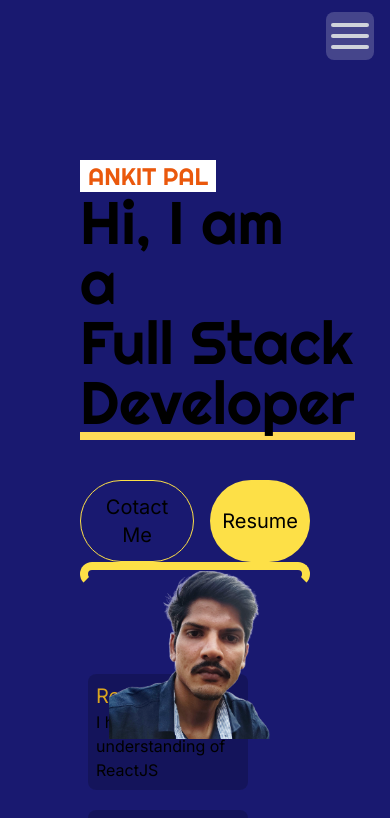
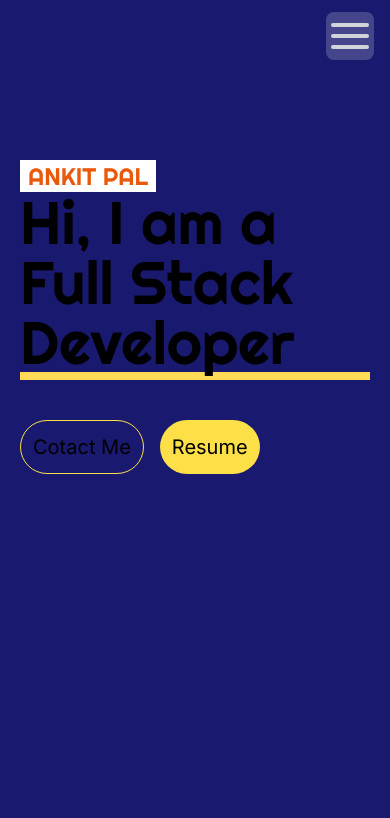
Before and after one commit to palankit003/newPortfolio, a Next.js app: page / in a window 390 px wide. Shown: the top 818 px of the page. Built offline with nearby package versions, Linux system fonts and the light colour scheme.

Commit message:
WIP: Responsive Hero Section

```diff
--- a/app/components/Hero.tsx
+++ b/app/components/Hero.tsx
@@ -8,13 +8,12 @@ const righteous = Righteous({
 export default function Hero() {
 
     return (
-
-        <div className="flex flex-col lg:flex-row justify-between mt-40 mx-20">
+        <div className="flex flex-col lg:flex-row justify-between pt-40 lg:px-20 h-full px-5">
             <div>
                 <p className={`${righteous.className} text-orange-600 text-2xl bg-white w-fit px-2`} >ANKIT PAL</p>
                 <h1 className={`${righteous.className} text-6xl`}>
                     Hi, I am a &nbsp;<div className=" w-fit">
-                        <div>Full Stack Developer</div>
+                        <div className='sm:text-4xl lg:text-6xl'>Full Stack Developer</div>
                         <div className="w-full h-2 bg-[#FFDB58]"></div>
                     </div>
                 </h1>
@@ -24,7 +23,7 @@ export default function Hero() {
                 </div>
             </div>
             <div className=' relative rounded-full lg:w-[400px] lg:h-[400px] border-yellow-300 border-[0.5rem] border-b-[#00000000] pt-2'>
-                <Image src={User} alt='ankit pal' className='absolute right-[15%] top-[7%] w-[75%]' />
+                <Image src={User} alt='ankit pal' className=' -z-10 absolute right-[15%] top-[7%] w-[75%]' />
             </div>
         </div>
 
```
